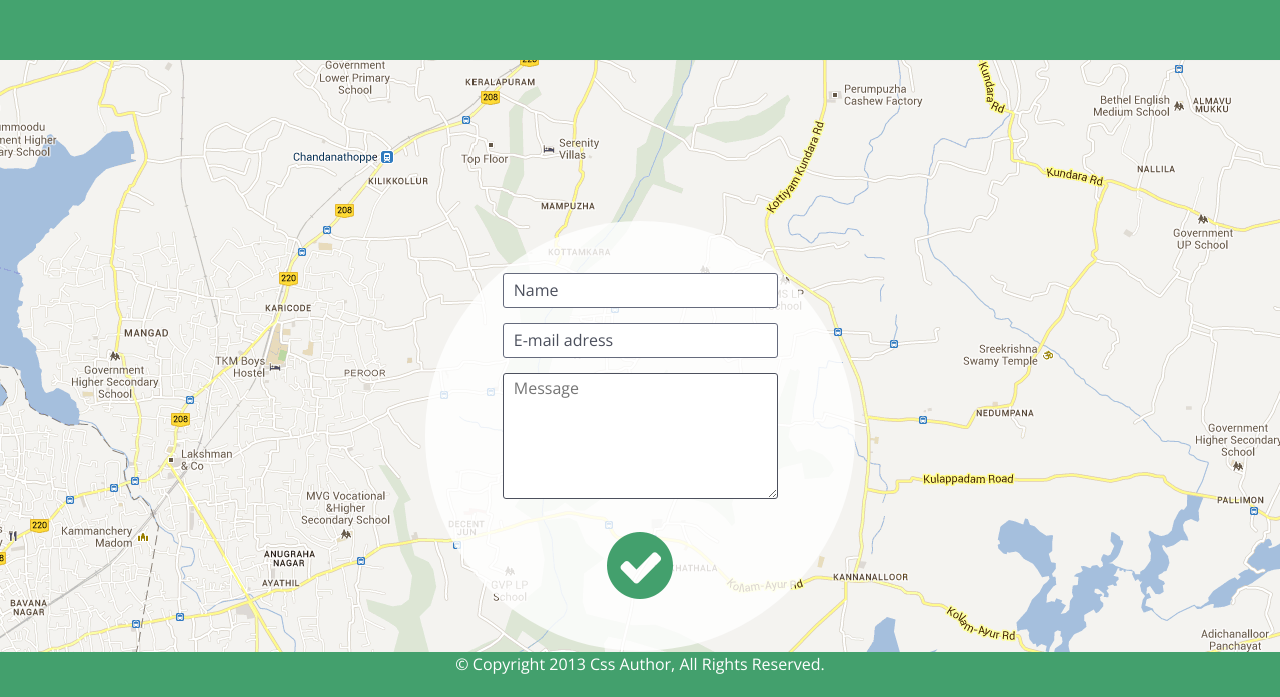
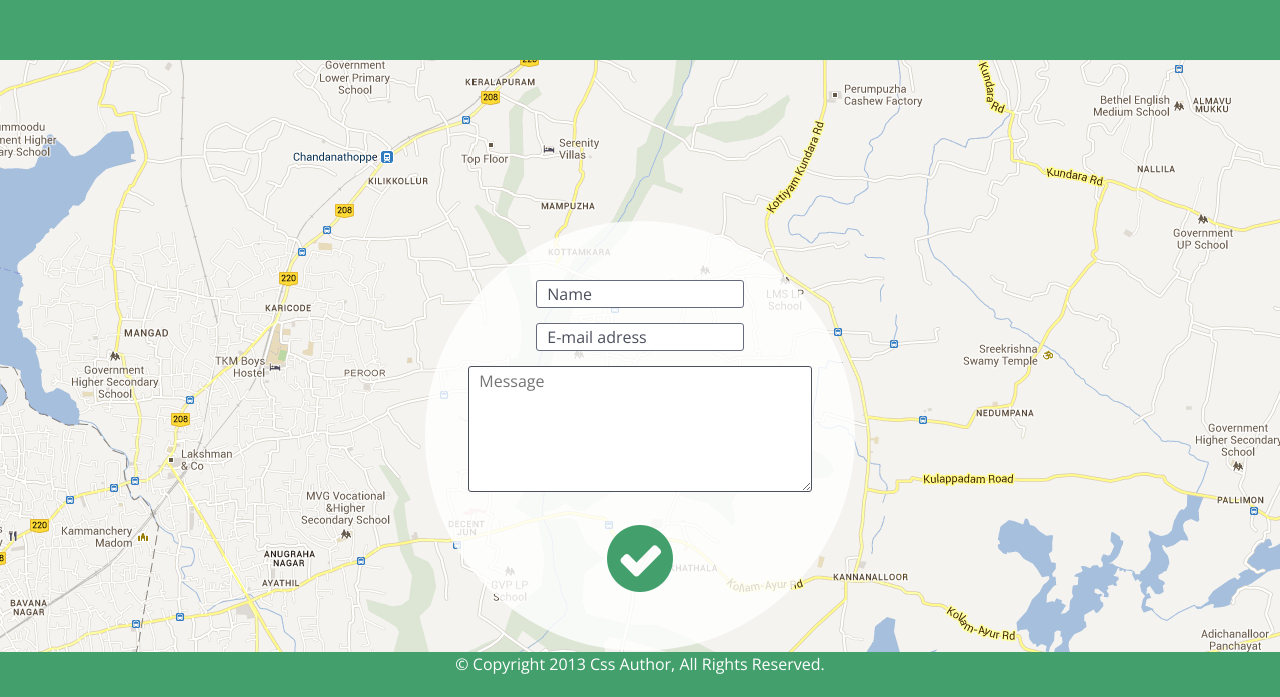
Before and after one commit to Quazaru/simple-landing01, a plain HTML site: page index.html in a window 1280 px wide. Shown: the part 2827-3524 px from the top of the page. Drawn offline with nearby package versions, Linux system fonts and the light colour scheme.

Commit message:
Fix registration form

```diff
--- a/css/styles.scss
+++ b/css/styles.scss
@@ -222,15 +222,16 @@ button:active {
     background: url(../img/regitration/bg.png);
     background-size: 100%;
 
-    &__form {
-
-        margin: 0 auto;
-        margin-top: 161px;
-        margin-bottom: 46px;
+    &__form-wrap {
+        form{
             display: flex;
             flex-direction: column;
             justify-content: center;
             text-align: center;
+            margin: 0 auto;
+            margin-top: 161px;
+            margin-bottom: 46px;
+
             background-color: rgba(255, 255, 255, 0.808);
             border-radius: 50%;
             width: 430px;
@@ -239,21 +240,10 @@ button:active {
                 margin: 0 auto;
                 border: 1px solid #4c505d;
                 border-radius: 3px;
-            width: 275px;
+                width: 80%;
             }
-        input {
-            margin: 0 auto;
-            border: 1px solid #656a7c;
-            border-radius: 3px;
-            width: 275px;
-            height: 35px;
-
-            margin-bottom: 15px;
-        }
-        input::placeholder {
-            color: #4c505d;
-        }
-        button {
+            .registration__submit-btn {
+                width: 70px;
                 display: inline-block;
                 text-align: center;
                 max-width: 66px;
@@ -263,11 +253,25 @@ button:active {
                 background: none;
                 padding: 0;
             }
-        button:hover {
+            .registration__input {
+                display: block;
+                margin: 0 auto;
+                border: 1px solid #656a7c;
+                border-radius: 3px;
+                max-width: 60%;
+                max-height: 35px;
+
+                margin-bottom: 15px;
+            }
+            .registration__input::placeholder {
+                color: #4c505d;
+            }
+
+            .registration__submit-btn:hover {
                 transform: rotate(360deg);
                 transition: 0.4s;
             }
-
+        }
     }
 
 }
--- a/index.html
+++ b/index.html
@@ -91,11 +91,13 @@
     <div class="registration">
 
         <div class="registration__wrap">
-            <div class="registration__form">
-                <input type="text" placeholder="  Name">
-                <input type="text" placeholder="  E-mail adress">
-                <textarea name="registration-message" id="" cols="30" rows="5" placeholder="  Message"></textarea>
-                <button><img src="img/regitration/done-btn.png" alt=""></button>
+            <div class="registration__form-wrap">
+                <form action="#" name="registration__form">
+                <input class="registration__input" type="text" placeholder="  Name" name="registration-name-input">
+                <input class="registration__input" type="text" placeholder="  E-mail adress" name="registration-mail-input">
+                <textarea name="registration-message-textarea" id="registration_message cols="30" rows="5" placeholder="  Message"></textarea>
+                <input class="registration__submit-btn" type="image" src="img/regitration/done-btn.png" alt="submit-form">
+                </form>
             </div>
         </div>
     </div>
```
Also changed, not shown: css/styles.css, 1 other file. Lines whose indentation alone changed are shown as unchanged.
